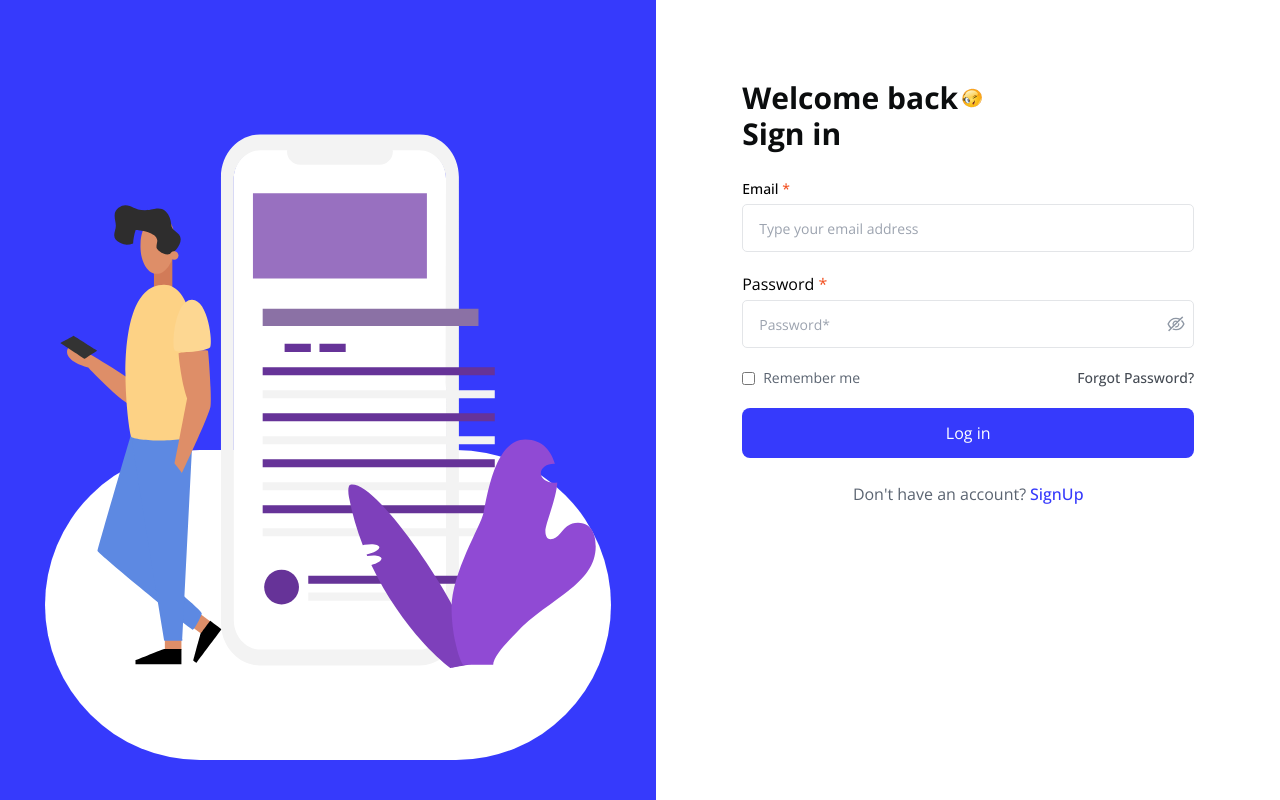
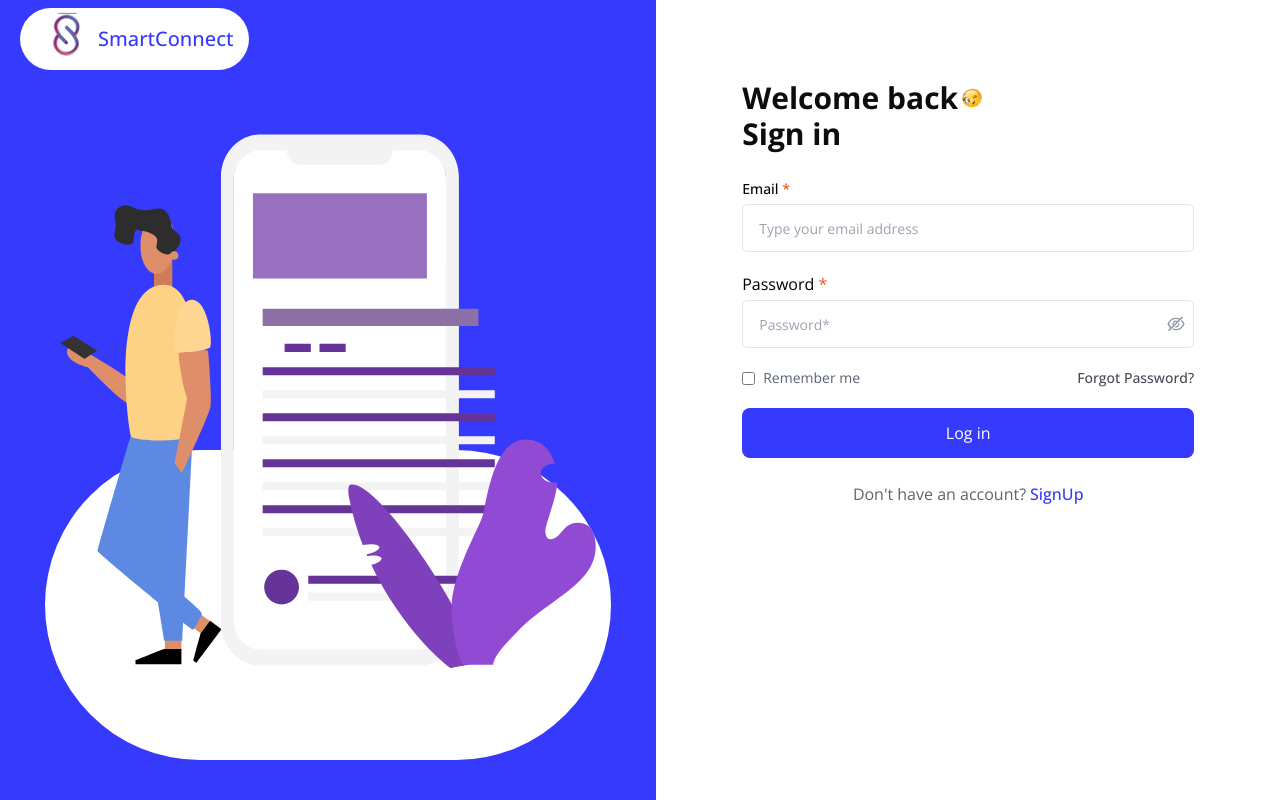
Before and after one commit to asiughuslyvesterobus/social_app, a Next.js app in the folder client/: page /login in a window 1280 px wide. Built offline with nearby package versions, Linux system fonts and the light colour scheme.

Commit message:
changing signin icons

```diff
--- a/client/pages/login/index.tsx
+++ b/client/pages/login/index.tsx
@@ -67,6 +67,22 @@ const Loginpage = () => {
       </Head>
       <div className="w-full flex flex-col tab:h-screen items-center justify-center tab:flex-row tab:overflow-hidden">
         <div className="w-full tab:flex items-center justify-center p-8 hidden bg-primary h-full relative">
+          <div className="absolute w-full flex items-start justify-start top-2 px-5">
+            <Link
+              href="/"
+              className="flex items-center justify-start select-none bg-white w-fit rounded-full px-4"
+            >
+              <Image
+                src="/img/logo.png"
+                alt="ConnectSmart Logo"
+                width={62}
+                height={48}
+              />
+              <span className="text-xl font-medium text-primary">
+                SmartConnect
+              </span>
+            </Link>
+          </div>
           <div className="absolute w-[566px] h-[310px] bg-white bottom-[5%] rounded-full"></div>
           <div className="tab:w-[536px]">
             <Lottie animationData={LoginIcon} loop={true} />
--- a/client/pages/register/index.tsx
+++ b/client/pages/register/index.tsx
@@ -76,10 +76,10 @@ const Registerpage = () => {
       </Head>
       <div className="w-full flex flex-col tab:h-screen items-center justify-center tab:flex-row tab:overflow-hidden">
         <div className="w-full tab:flex items-center justify-center p-8 hidden bg-primary h-full relative">
-          <div className="absolute w-full flex items-start justify-start top-0">
+          <div className="absolute w-full flex items-start justify-start top-2 px-5">
             <Link
               href="/"
-              className="flex items-center justify-start select-none"
+              className="flex items-center justify-start select-none bg-white w-fit rounded-full px-4"
             >
               <Image
                 src="/img/logo.png"
@@ -87,9 +87,8 @@ const Registerpage = () => {
                 width={62}
                 height={48}
               />
-
-              <span>
-                <i>SmartConnect</i>
+              <span className="text-xl font-medium text-primary">
+                SmartConnect
               </span>
             </Link>
           </div>
```
